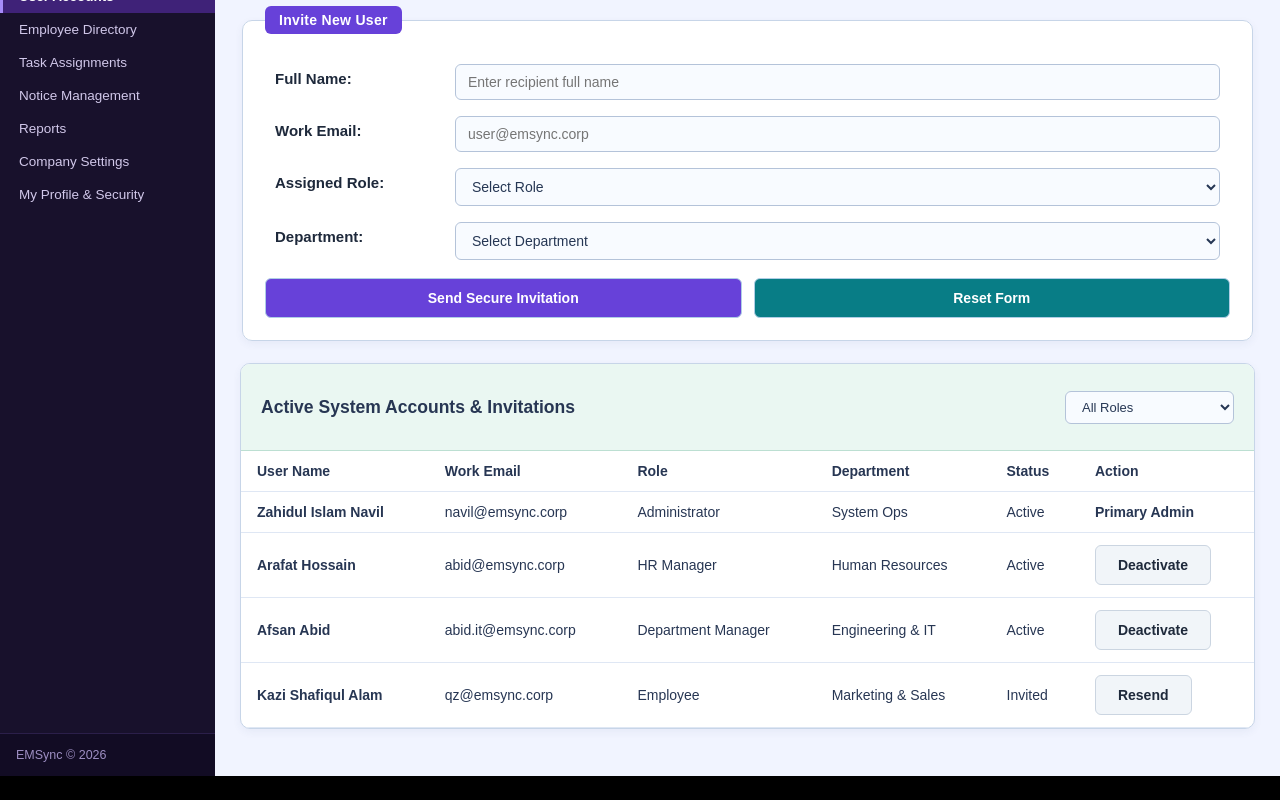
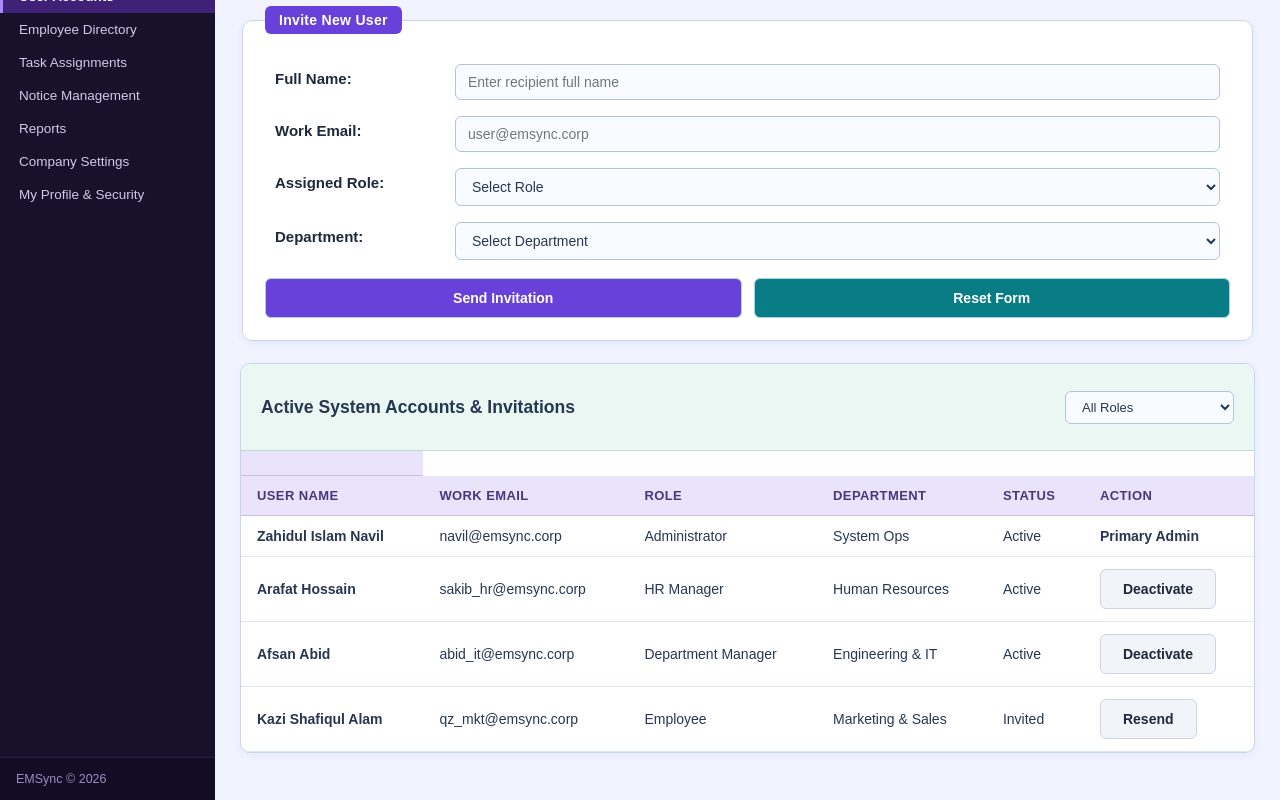
Before and after one commit to zahidul-islam-navil/WebTech_Project_Fall2026-27_GroupNumber_4, a plain HTML site: page Pages/admin_pages/admin-users.html in a window 1280 px wide. Shown: the part 138-938 px from the top of the page. Before the commit the page ends 914 px from the top, so only its background shows below. Drawn offline with Linux system fonts and the light colour scheme.

Commit message:
Update html

```diff
--- a/Pages/admin_pages/admin-users.html
+++ b/Pages/admin_pages/admin-users.html
@@ -95,9 +95,10 @@
                     </table>
 
                     <div class="form-buttons">
-                        <input type="submit" id="submit" value="Send Secure Invitation">
+                        <input type="submit" id="submit" value="Send Invitation">
                         <input type="reset" id="reset" value="Reset Form">
                     </div>
+
                 </fieldset>
             </form>
 
@@ -105,7 +106,7 @@
                 <div class="table-toolbar">
                     <h3>Active System Accounts &amp; Invitations</h3>
                     <div class="table-filters">
-                        <select id="roleFilter">
+                        <select id="roleFilter" onchange="filterUsersByRole()">
                             <option value="all">All Roles</option>
                             <option value="HR Manager">HR Manager</option>
                             <option value="Department Manager">Department Manager</option>
@@ -116,14 +117,16 @@
                 </div>
 
                 <table class="data-table" id="usersTable">
+                    <th>
                         <tr>
-                        <td><strong>User Name</strong></td>
-                        <td><strong>Work Email</strong></td>
-                        <td><strong>Role</strong></td>
-                        <td><strong>Department</strong></td>
-                        <td><strong>Status</strong></td>
-                        <td><strong>Action</strong></td>
+                            <th>User Name</th>
+                            <th>Work Email</th>
+                            <th>Role</th>
+                            <th>Department</th>
+                            <th>Status</th>
+                            <th>Action</th>
                         </tr>
+                    </th>
                         <tr>
                             <td><strong>Zahidul Islam Navil</strong></td>
                             <td>navil@emsync.corp</td>
@@ -134,27 +137,27 @@
                         </tr>
                         <tr>
                             <td><strong>Arafat Hossain</strong></td>
-                        <td>abid@emsync.corp</td>
+                            <td>sakib_hr@emsync.corp</td>
                             <td>HR Manager</td>
                             <td>Human Resources</td>
                             <td>Active</td>
-                        <td><button type="button">Deactivate</button></td>
+                            <td><button type="button" class="btn-danger btn-sm" onclick="toggleUserStatus(this)">Deactivate</button></td>
                         </tr>
                         <tr>
                             <td><strong>Afsan Abid</strong></td>
-                        <td>abid.it@emsync.corp</td>
+                            <td>abid_it@emsync.corp</td>
                             <td>Department Manager</td>
                             <td>Engineering &amp; IT</td>
                             <td>Active</td>
-                        <td><button type="button">Deactivate</button></td>
+                            <td><button type="button" class="btn-danger btn-sm" onclick="toggleUserStatus(this)">Deactivate</button></td>
                         </tr>
                         <tr>
                             <td><strong>Kazi Shafiqul Alam</strong></td>
-                        <td>qz@emsync.corp</td>
+                            <td>qz_mkt@emsync.corp</td>
                             <td>Employee</td>
                             <td>Marketing &amp; Sales</td>
-                        <td>Invited</td>
-                        <td><button type="button">Resend</button></td>
+                            <td><span class="badge badge-warning">Invited</span></td>
+                            <td><button type="button" class="btn-primary btn-sm" onclick="resendInvite('tanvir.h@emsync.corp')">Resend</button></td>
                         </tr>
                 </table>
             </div>
```
Lines whose indentation alone changed are shown as unchanged.
